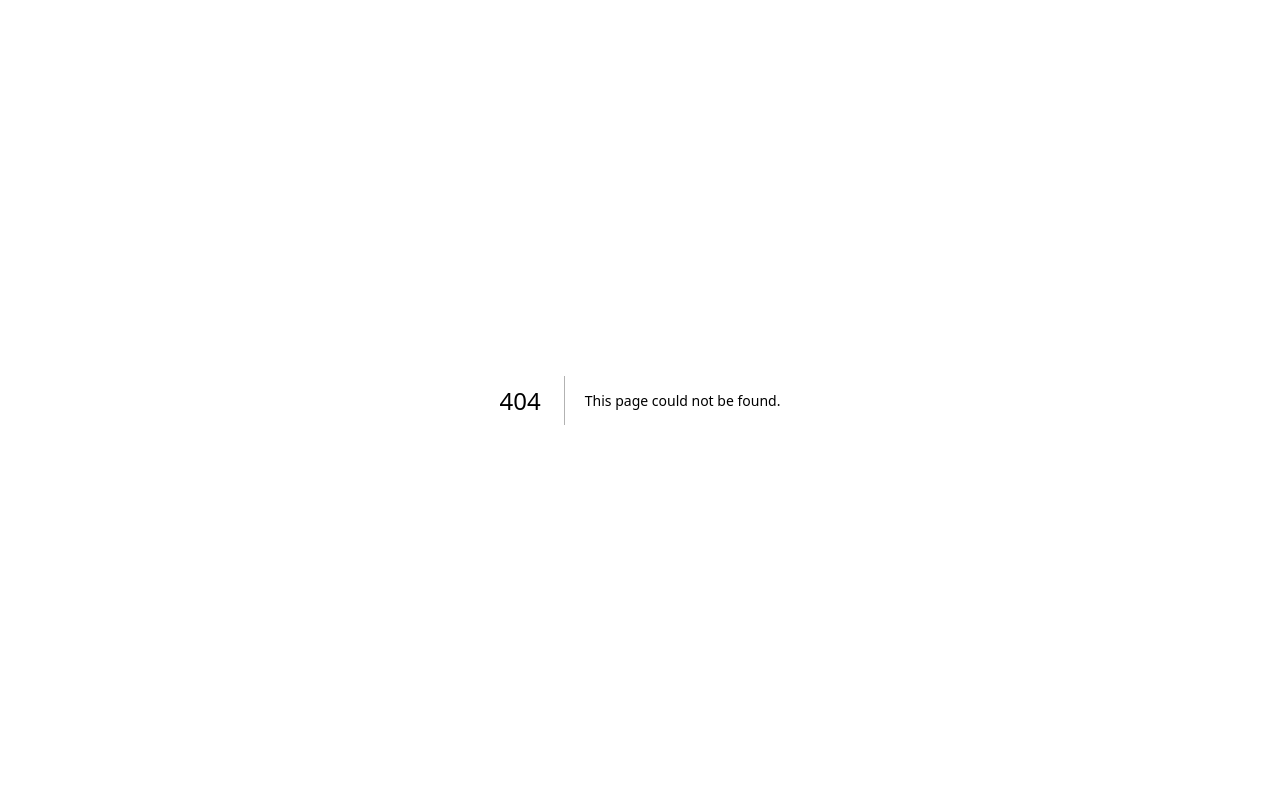
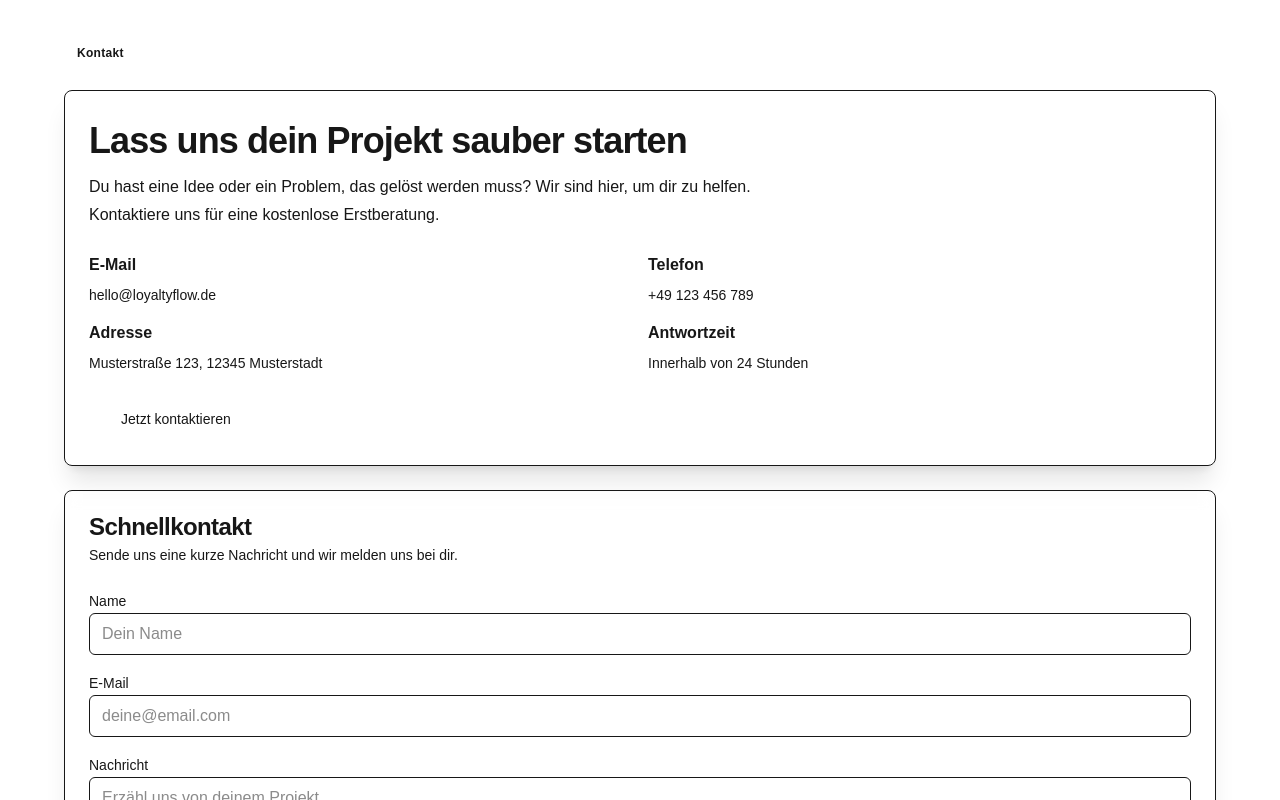
Before and after one commit to Ramez147/web-eng-Projekt, a Next.js app: page /landing_page/components/kontakt in a window 1280 px wide. Before the commit this address had no page. Shown: the top 800 px of the page. Built offline with nearby package versions, Linux system fonts and the light colour scheme.

Commit message:
relocate app/team, app/about-us, and app/kontakt to app/landing_page/components. polishing some components and fixing some bugs in the design.

```diff
--- a/app/kontakt/page.tsx
+++ /dev/null
@@ -1,71 +0,0 @@
-import { Badge } from "../landing_page/components/ui/badge";
-import { Button } from "../landing_page/components/ui/button";
-import { Card, CardContent, CardDescription, CardHeader, CardTitle } from "../landing_page/components/ui/card";
-
-export default function KontaktPage() {
-  return (
-    <main className="min-h-screen bg-[radial-gradient(circle_at_top_left,hsl(var(--primary)/0.24),transparent_26%),radial-gradient(circle_at_bottom_right,hsl(var(--secondary)/0.6),transparent_30%),linear-gradient(to_bottom,hsl(var(--background)),hsl(var(--secondary)/0.16))] px-4 py-10 text-foreground md:px-8">
-      <div className="mx-auto max-w-6xl space-y-6">
-        <Badge variant="secondary" className="w-fit rounded-full px-3 py-1 text-xs tracking-wide">
-          Kontakt
-        </Badge>
-
-        <section className="grid gap-6 lg:grid-cols-[1.2fr,0.8fr]">
-          <Card className="overflow-hidden border-border/60 bg-card/90 shadow-xl shadow-primary/5 backdrop-blur">
-            <div className="h-1.5 bg-linear-to-r from-primary via-primary/60 to-secondary" />
-            <CardHeader className="space-y-3">
-              <CardTitle className="text-3xl tracking-tight md:text-4xl">
-                Lass uns dein Projekt sauber starten
-              </CardTitle>
-              <CardDescription className="max-w-2xl text-base leading-7">
-                Ob Fragen zur Integration, zur Membership-Logik oder zum Design deiner
-                Loyalty-Flows - wir antworten direkt und ohne Umwege.
-              </CardDescription>
-            </CardHeader>
-            <CardContent className="space-y-5">
-              <div className="grid gap-3 sm:grid-cols-2">
-                <div className="rounded-3xl border border-border/60 bg-linear-to-br from-secondary/70 to-background p-4 shadow-sm">
-                  <p className="text-xs uppercase tracking-[0.18em] text-muted-foreground">
-                    E-Mail
-                  </p>
-                  <p className="mt-2 text-sm font-medium">contact@loyaltyflow.dev</p>
-                </div>
-                <div className="rounded-3xl border border-border/60 bg-linear-to-br from-secondary/70 to-background p-4 shadow-sm">
-                  <p className="text-xs uppercase tracking-[0.18em] text-muted-foreground">
-                    Antwortzeit
-                  </p>
-                  <p className="mt-2 text-sm font-medium">meist innerhalb eines Werktags</p>
-                </div>
-              </div>
-
-              <p className="text-sm leading-6 text-muted-foreground">
-                Am schnellsten erreichst du uns per Mail. Wenn du direkt loslegen willst,
-                schreib uns einfach kurz, worum es geht.
-              </p>
-
-              <div className="flex flex-wrap gap-3">
-                <Button>Termin anfragen</Button>
-                <Button variant="outline">E-Mail schreiben</Button>
-              </div>
-            </CardContent>
-          </Card>
-
-          <Card className="overflow-hidden border-border/60 bg-card/90 shadow-xl shadow-primary/5 backdrop-blur">
-            <div className="h-1.5 bg-linear-to-r from-secondary via-primary/60 to-primary" />
-            <CardHeader>
-              <CardTitle className="text-xl">Wofuer wir da sind</CardTitle>
-              <CardDescription>
-                Kurz, konkret und auf Produktteams ausgerichtet.
-              </CardDescription>
-            </CardHeader>
-            <CardContent className="space-y-3 text-sm text-muted-foreground">
-              <div className="rounded-3xl border border-border/60 bg-linear-to-br from-secondary/70 to-background px-4 py-3 shadow-sm">API-Integration und technische Beratung</div>
-              <div className="rounded-3xl border border-border/60 bg-linear-to-br from-secondary/70 to-background px-4 py-3 shadow-sm">Einrichtung von Points, Rewards und Memberships</div>
-              <div className="rounded-3xl border border-border/60 bg-linear-to-br from-secondary/70 to-background px-4 py-3 shadow-sm">Support beim produktiven Go-Live</div>
-            </CardContent>
-          </Card>
-        </section>
-      </div>
-    </main>
-  );
-}
--- a/app/landing_page/components/Cta.tsx
+++ b/app/landing_page/components/Cta.tsx
@@ -10,7 +10,7 @@ export const Cta = () => {
         <div className="lg:col-start-1">
           <h2 className="text-3xl md:text-4xl font-bold ">
             Bereit für mehr Umsatz durch
-            <span className="bg-gradient-to-b from-primary/60 to-primary text-transparent bg-clip-text">
+            <span className="bg-gradient-to-b from-primary/60 to-primary bg-clip-text">
               {" "}
               Kundenbindung
             </span>
--- a/app/landing_page/components/FAQ.tsx
+++ b/app/landing_page/components/FAQ.tsx
@@ -42,7 +42,7 @@ export const FAQ = () => {
     >
       <h2 className="text-3xl md:text-4xl font-bold mb-4">
         Fragen, die fast jedes Team zuerst stellt{" "}
-        <span className="bg-gradient-to-b from-primary/60 to-primary text-transparent bg-clip-text">
+        <span className="bg-gradient-to-b from-primary/60 to-primary bg-clip-text">
           bevor es startet
         </span>
       </h2>
--- a/app/landing_page/components/Features.tsx
+++ b/app/landing_page/components/Features.tsx
@@ -51,7 +51,7 @@ export const Features = () => {
     >
       <h2 className="text-3xl lg:text-4xl font-bold md:text-center">
         Loyalty-Features, die{" "}
-        <span className="bg-gradient-to-b from-primary/60 to-primary text-transparent bg-clip-text">
+        <span className="bg-gradient-to-b from-primary/60 to-primary bg-clip-text">
           Umsatz und Wiederkäufe
         </span>
         {' '}
@@ -81,16 +81,13 @@ export const Features = () => {
             <CardContent>{description}</CardContent>
 
             <CardFooter>
-              <div className="flex flex-wrap gap-2">
+              <ul className="list-disc pl-5 space-y-1">
                 {points.map((point) => (
-                  <Badge
-                    key={point}
-                    variant="secondary"
-                  >
+                  <li key={point} className="font-semibold">
                     {point}
-                  </Badge>
+                  </li>
                 ))}
-              </div>
+              </ul>
             </CardFooter>
           </Card>
         ))}
--- a/app/landing_page/components/Pricing.tsx
+++ b/app/landing_page/components/Pricing.tsx
@@ -77,7 +77,7 @@ export const Pricing = () => {
     >
       <h2 className="text-3xl md:text-4xl font-bold text-center">
         Wähle den Plan, der
-        <span className="bg-linear-to-b from-primary/60 to-primary text-transparent bg-clip-text">
+        <span className="bg-linear-to-b from-primary/60 to-primary bg-clip-text">
           {" "}
           mit deinem Loyalty-Programm wächst
         </span>
--- a/app/about-us/page.tsx
+++ b/app/landing_page/components/about-us/page.tsx
@@ -1,5 +1,5 @@
-import { Badge } from "../landing_page/components/ui/badge";
-import { Card, CardContent, CardDescription, CardHeader, CardTitle } from "../landing_page/components/ui/card";
+import { Badge } from "../ui/badge";
+import { Card, CardContent, CardDescription, CardHeader, CardTitle } from "../ui/card";
 
 export default function AboutUsPage() {
   return (
--- /dev/null
+++ b/app/landing_page/components/kontakt/KontaktPage.tsx
@@ -0,0 +1,88 @@
+import { Badge } from "../ui/badge";
+import { Button } from "../ui/button";
+import { Card, CardContent, CardDescription, CardHeader, CardTitle } from "../ui/card";
+
+export default function KontaktPage() {
+  return (
+    <main className="min-h-screen bg-[radial-gradient(circle_at_top_left,hsl(var(--primary)/0.24),transparent_26%),radial-gradient(circle_at_bottom_right,hsl(var(--secondary)/0.6),transparent_30%),linear-gradient(to_bottom,hsl(var(--background)),hsl(var(--secondary)/0.16))] px-4 py-10 text-foreground md:px-8">
+      <div className="mx-auto max-w-6xl space-y-6">
+        <Badge variant="secondary" className="w-fit rounded-full px-3 py-1 text-xs tracking-wide">
+          Kontakt
+        </Badge>
+
+        <section className="grid gap-6 lg:grid-cols-[1.2fr,0.8fr]">
+          <Card className="overflow-hidden border-border/60 bg-card/90 shadow-xl shadow-primary/5 backdrop-blur">
+            <div className="h-1.5 bg-linear-to-r from-primary via-primary/60 to-secondary" />
+            <CardHeader className="space-y-3">
+              <CardTitle className="text-3xl tracking-tight md:text-4xl">
+                Lass uns dein Projekt sauber starten
+              </CardTitle>
+              <CardDescription className="max-w-2xl text-base leading-7">
+                Du hast eine Idee oder ein Problem, das gelöst werden muss? Wir sind hier, um dir zu helfen. Kontaktiere uns für eine kostenlose Erstberatung.
+              </CardDescription>
+            </CardHeader>
+            <CardContent className="space-y-6">
+              <div className="grid gap-4 sm:grid-cols-2">
+                <div className="space-y-2">
+                  <h3 className="font-semibold">E-Mail</h3>
+                  <p className="text-sm text-muted-foreground">hello@loyaltyflow.de</p>
+                </div>
+                <div className="space-y-2">
+                  <h3 className="font-semibold">Telefon</h3>
+                  <p className="text-sm text-muted-foreground">+49 123 456 789</p>
+                </div>
+                <div className="space-y-2">
+                  <h3 className="font-semibold">Adresse</h3>
+                  <p className="text-sm text-muted-foreground">Musterstraße 123, 12345 Musterstadt</p>
+                </div>
+                <div className="space-y-2">
+                  <h3 className="font-semibold">Antwortzeit</h3>
+                  <p className="text-sm text-muted-foreground">Innerhalb von 24 Stunden</p>
+                </div>
+              </div>
+              <Button size="lg" className="w-full sm:w-auto">
+                Jetzt kontaktieren
+              </Button>
+            </CardContent>
+          </Card>
+
+          <Card className="border-border/60 bg-card/90 shadow-xl shadow-primary/5 backdrop-blur">
+            <CardHeader>
+              <CardTitle>Schnellkontakt</CardTitle>
+              <CardDescription>
+                Sende uns eine kurze Nachricht und wir melden uns bei dir.
+              </CardDescription>
+            </CardHeader>
+            <CardContent className="space-y-4">
+              <div className="space-y-2">
+                <label className="text-sm font-medium">Name</label>
+                <input
+                  type="text"
+                  placeholder="Dein Name"
+                  className="w-full px-3 py-2 border border-border rounded-md bg-background"
+                />
+              </div>
+              <div className="space-y-2">
+                <label className="text-sm font-medium">E-Mail</label>
+                <input
+                  type="email"
+                  placeholder="deine@email.com"
+                  className="w-full px-3 py-2 border border-border rounded-md bg-background"
+                />
+              </div>
+              <div className="space-y-2">
+                <label className="text-sm font-medium">Nachricht</label>
+                <textarea
+                  placeholder="Erzähl uns von deinem Projekt..."
+                  rows={4}
+                  className="w-full px-3 py-2 border border-border rounded-md bg-background resize-none"
+                />
+              </div>
+              <Button className="w-full">Nachricht senden</Button>
+            </CardContent>
+          </Card>
+        </section>
+      </div>
+    </main>
+  );
+}
--- /dev/null
+++ b/app/landing_page/components/kontakt/page.tsx
@@ -0,0 +1,3 @@
+import KontaktPage from "./KontaktPage";
+
+export default KontaktPage;
--- a/app/team/page.tsx
+++ b/app/landing_page/components/team/page.tsx
@@ -1,7 +1,10 @@
+"use client";
+
+import { useEffect, useState } from "react";
 import { UserRound } from "lucide-react";
-import { Avatar, AvatarFallback } from "../landing_page/components/ui/avatar";
-import { Badge } from "../landing_page/components/ui/badge";
-import { Card, CardContent, CardDescription, CardHeader, CardTitle } from "../landing_page/components/ui/card";
+import { Avatar, AvatarFallback } from "../ui/avatar";
+import { Badge } from "../ui/badge";
+import { Card, CardContent, CardDescription, CardHeader, CardTitle } from "../ui/card";
 
 const members = [
   {
@@ -27,10 +30,35 @@ const members = [
 ];
 
 export default function TeamPage() {
+  const [badgeScale, setBadgeScale] = useState(1);
+
+  useEffect(() => {
+    const maxShrinkDistance = 220;
+    const minScale = 0.8;
+    const maxScale = 1;
+
+    const handleScroll = () => {
+      const progress = Math.min(window.scrollY / maxShrinkDistance, 1);
+      const scale = maxScale - progress * (maxScale - minScale);
+      setBadgeScale(scale);
+    };
+
+    handleScroll();
+    window.addEventListener("scroll", handleScroll, { passive: true });
+
+    return () => {
+      window.removeEventListener("scroll", handleScroll);
+    };
+  }, []);
+
   return (
     <main className="min-h-screen bg-[radial-gradient(circle_at_top_left,hsl(var(--primary)/0.22),transparent_30%),radial-gradient(circle_at_bottom_right,hsl(var(--secondary)/0.55),transparent_30%),linear-gradient(to_bottom,hsl(var(--background)),hsl(var(--secondary)/0.18))] px-4 py-10 text-foreground md:px-8">
       <div className="mx-auto max-w-6xl space-y-6">
-        <Badge variant="secondary" className="w-fit rounded-full px-3 py-1 text-xs tracking-wide">
+        <Badge
+          variant="secondary"
+          className="w-fit rounded-full px-7 py-3 text-3xl font-bold tracking-tight md:text-4xl transition-transform duration-200 will-change-transform"
+          style={{ transform: `scale(${badgeScale})`, transformOrigin: "left center" }}
+        >
           Team
         </Badge>
 
--- a/next.config.ts
+++ b/next.config.ts
@@ -9,6 +9,25 @@ const nextConfig: NextConfig = {
       },
     ],
   },
+  async redirects() {
+    return [
+      {
+        source: "/about-us",
+        destination: "/landing_page/components/about-us",
+        permanent: false,
+      },
+      {
+        source: "/kontakt",
+        destination: "/landing_page/components/kontakt",
+        permanent: false,
+      },
+      {
+        source: "/team",
+        destination: "/landing_page/components/team",
+        permanent: false,
+      },
+    ];
+  },
 };
 
 export default nextConfig;
--- a/tsconfig.json
+++ b/tsconfig.json
@@ -1,6 +1,5 @@
 {
   "compilerOptions": {
-    "ignoreDeprecations": "6.0",
     "baseUrl": ".",
     "target": "ES2017",
     "lib": ["dom", "dom.iterable", "esnext"],
```
